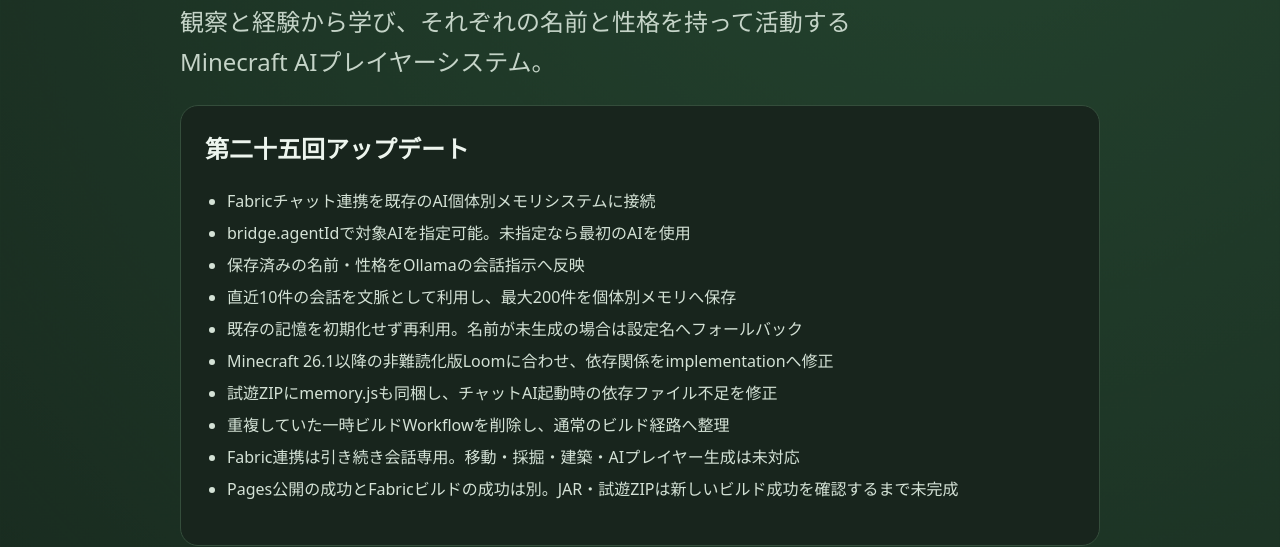
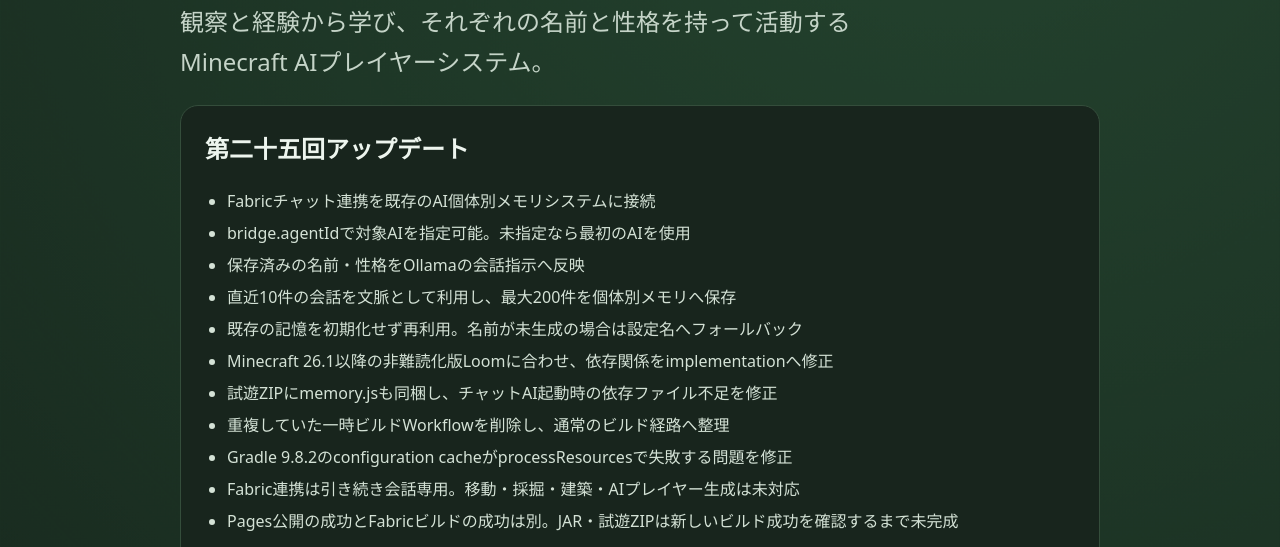
Before and after one commit to TK-SAKUSYA/TK-SAKUSYA.github.io, a website: page M-AI/index.html in a window 1280 px wide. Shown: the part 253-800 px from the top of the page. Drawn offline with Linux system fonts and the light colour scheme.

Commit message:
Make Fabric resource processing configuration-cache compatible

```diff
--- a/M-AI/index.html
+++ b/M-AI/index.html
@@ -36,6 +36,7 @@ small{color:#9eb2a2}
 <li>Minecraft 26.1以降の非難読化版Loomに合わせ、依存関係をimplementationへ修正</li>
 <li>試遊ZIPにmemory.jsも同梱し、チャットAI起動時の依存ファイル不足を修正</li>
 <li>重複していた一時ビルドWorkflowを削除し、通常のビルド経路へ整理</li>
+<li>Gradle 9.8.2のconfiguration cacheがprocessResourcesで失敗する問題を修正</li>
 <li>Fabric連携は引き続き会話専用。移動・採掘・建築・AIプレイヤー生成は未対応</li>
 <li>Pages公開の成功とFabricビルドの成功は別。JAR・試遊ZIPは新しいビルド成功を確認するまで未完成</li>
 </ul>
```
Also changed, not shown: M-AI/README.md, 1 other file.
